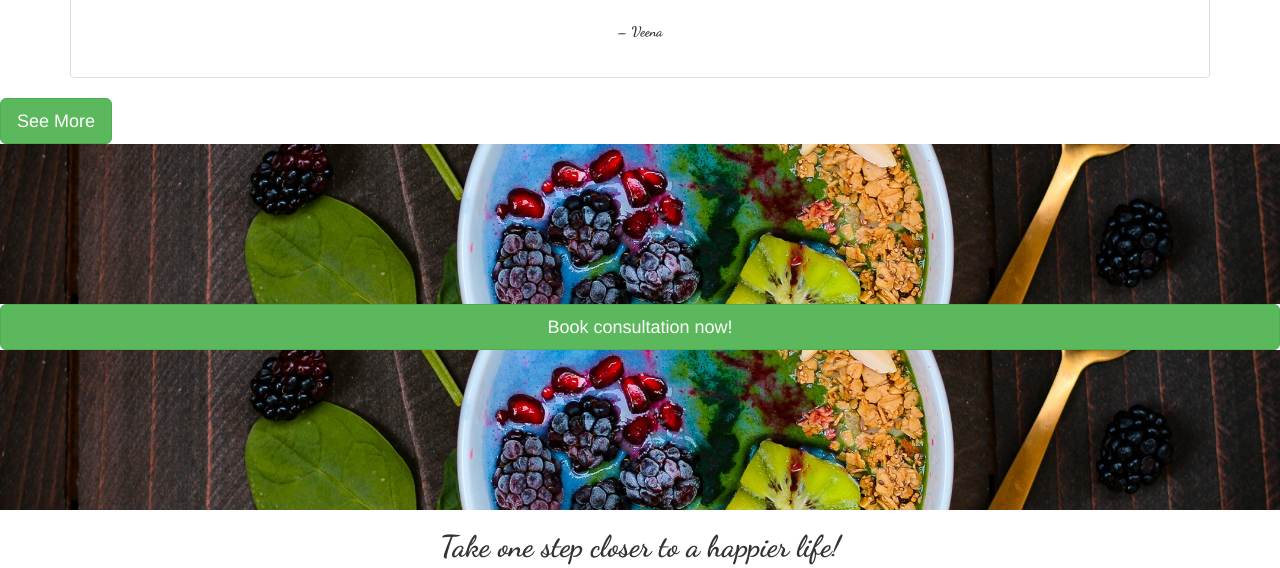
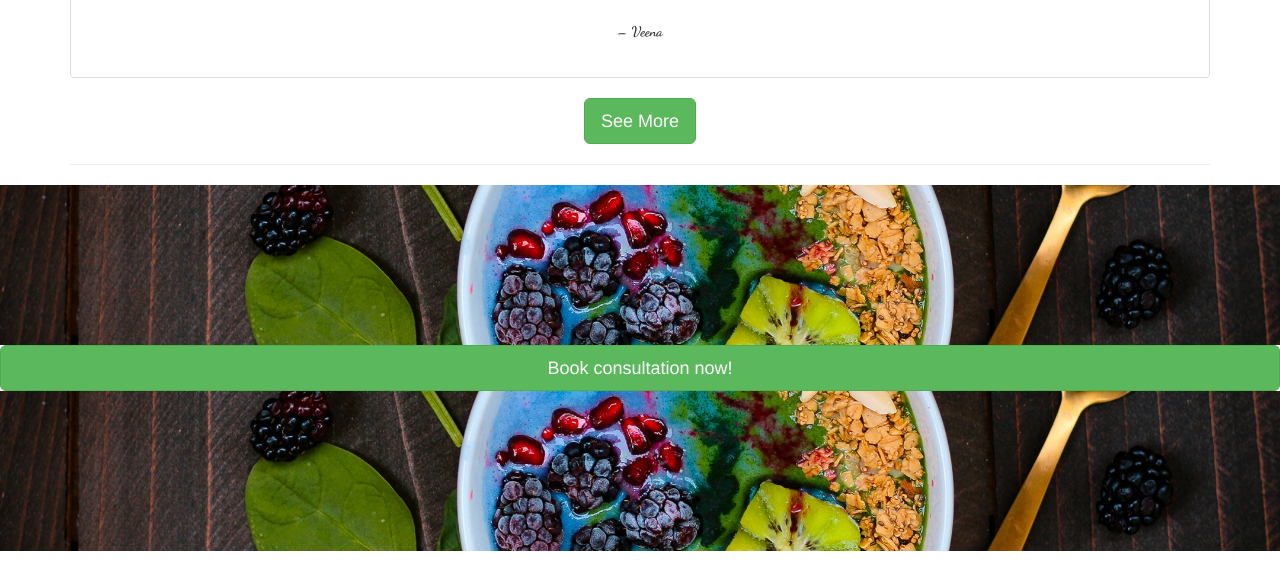
Before and after one commit to vg345/anju-gulati, a website: page testimonials.html in a window 1280 px wide. Shown: the part 3928-4496 px from the top of the page. Drawn offline with nearby package versions, Linux system fonts and the light colour scheme.

Commit message:
centered see more link

```diff
--- a/testimonials.html
+++ b/testimonials.html
@@ -146,7 +146,9 @@
 
         </section>
       </div>
-    <a href="https://www.practo.com/delhi/clinic/dt-anju-gulati-pushpanjali-enclave/reviews" target="_blank" class="btn btn-success btn-lg">See More</a>
+      <div class="container text-center">
+        <a href="https://www.practo.com/delhi/clinic/dt-anju-gulati-pushpanjali-enclave/reviews" target="_blank" class="btn btn-success btn-lg">See More</a> <hr>
+      </div>
     </div>
     <div class="parallax"></div>
     <a href="https://dt-anju-gulati.as.me/" target="_blank" class="btn btn-success btn-lg btn-block">Book consultation now!</a>
```
